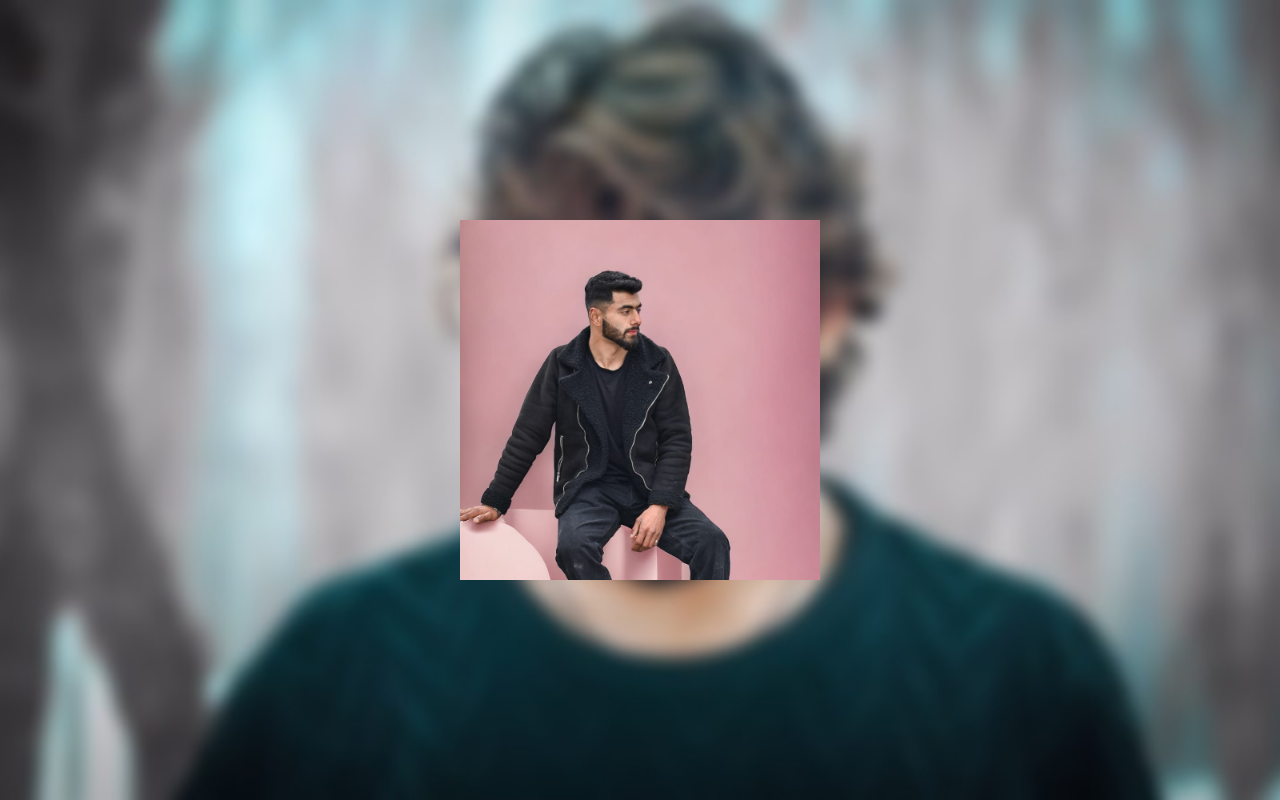
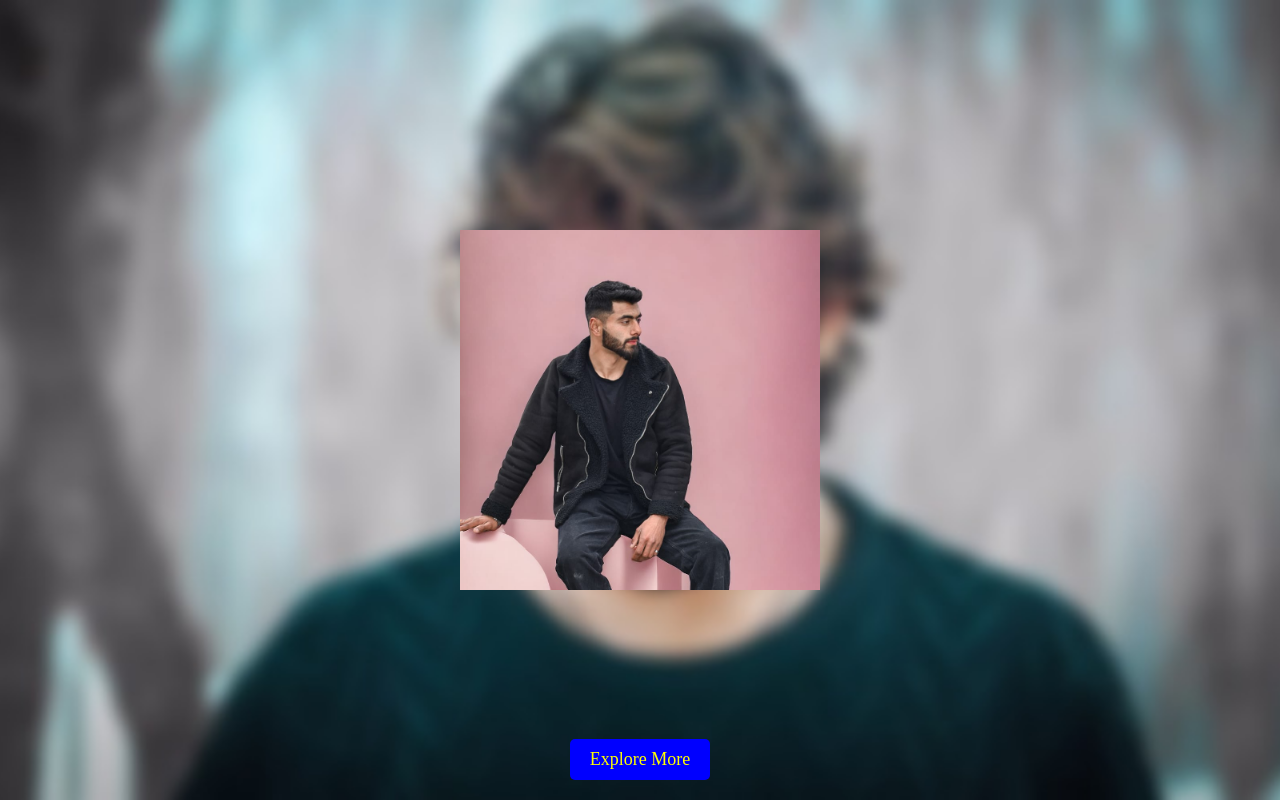
Before and after one commit to nuzhatkhan123/webportal, a plain HTML site: page index.html in a window 1280 px wide. Drawn offline with Linux system fonts and the light colour scheme.

Commit message:
Update index.html

```diff
--- a/index.html
+++ b/index.html
@@ -11,7 +11,7 @@
             align-items: center;
             height: 100vh;
             margin: 0;
-             background: url('c7.jpg') no-repeat center center fixed;
+            background: url('c7.jpg') no-repeat center center fixed;
             background-size: cover;
         }
 
@@ -19,6 +19,7 @@
             width: 300px;
             height: 300px;
             perspective: 900px;
+            margin-top: 20px; /* Adjust margin-top to create a gap */
         }
 
         .cuboid {
@@ -27,6 +28,7 @@
             position: relative;
             transform-style: preserve-3d;
             animation: rotateCuboid 5s infinite linear;
+            top: 0; /* Align cuboid to the top */
         }
 
         .face {
@@ -66,6 +68,30 @@
             object-fit: cover;
         }
 
+        .button-container {
+            position: absolute;
+            bottom: 20px; /* Adjust as needed */
+            left: 50%;
+            transform: translateX(-50%);
+            text-align: center;
+            width: 100%;
+        }
+
+        .button {
+            display: inline-block;
+            padding: 10px 20px;
+            background-color: blue;
+            color: yellow;
+            text-decoration: none;
+            font-size: 18px;
+            border-radius: 5px;
+            transition: background-color 0.3s;
+        }
+
+        .button:hover {
+            background-color: darkblue;
+        }
+
         @keyframes rotateCuboid {
             from {
                 transform: rotateX(0) rotateY(0);
@@ -87,6 +113,11 @@
             <div class="face bottom"><img src="c6.jpg" alt="Bottom Image"></div>
         </div>
     </div>
+
+    <div class="button-container">
+        <a href="index2.html" class="button">Explore More</a>
+    </div>
+
     <script>
         // No additional JavaScript is needed for basic rotation as the CSS animation handles it.
     </script>
```
